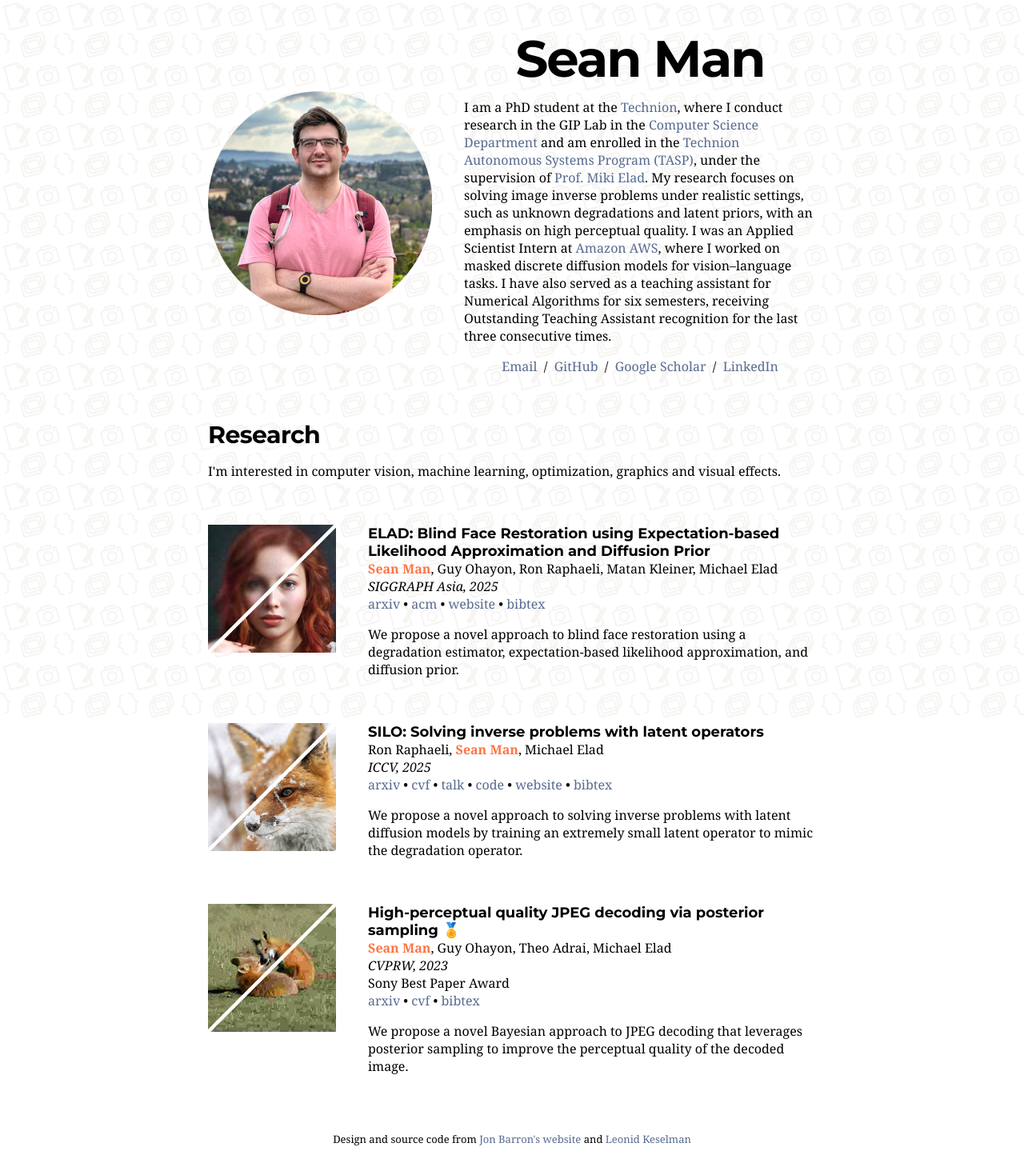
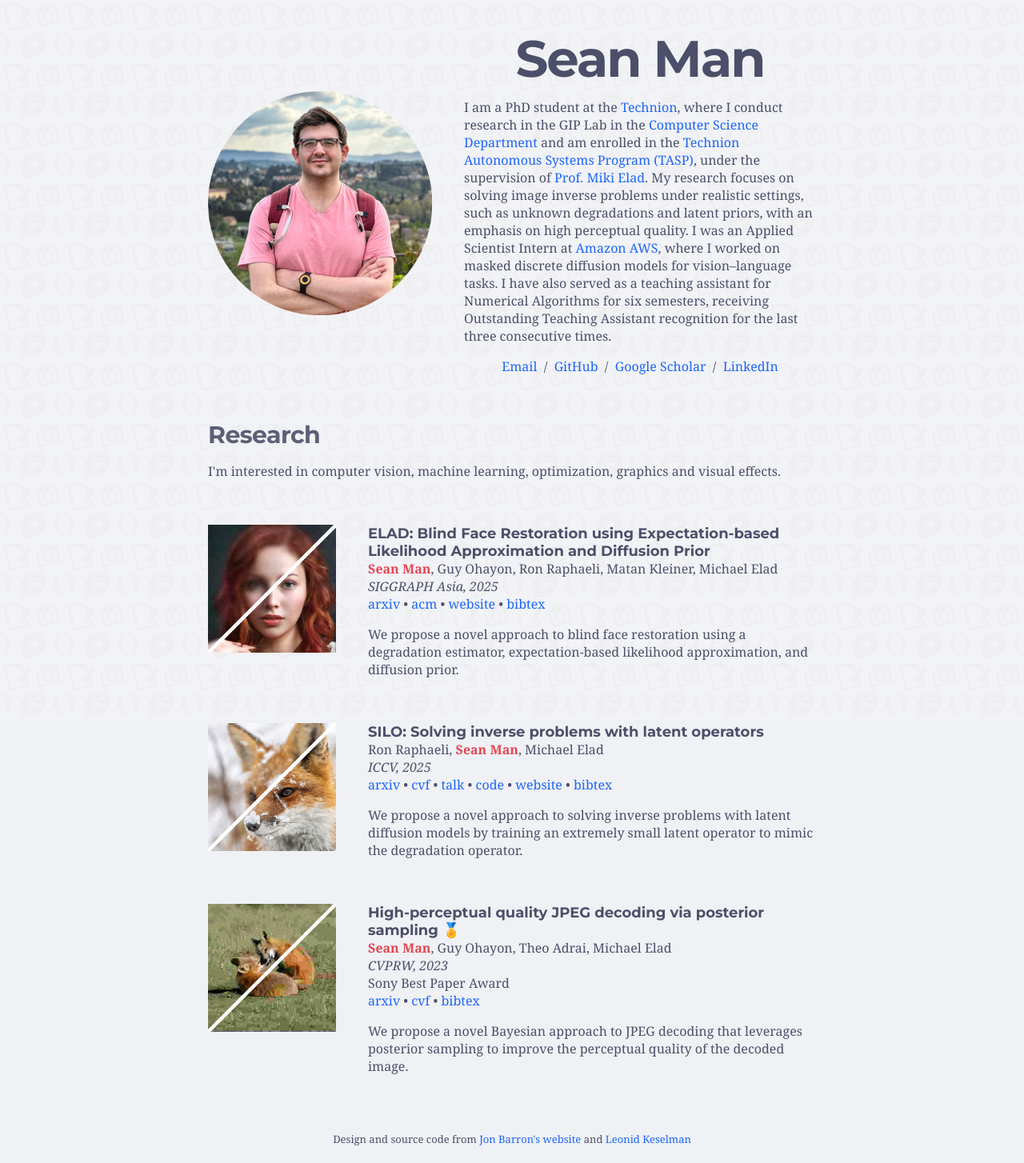
Before and after one commit to man-sean/man-sean.github.io, a Jekyll site: the page built from _posts/2025-12-01-elad.markdown, in a window 1280 px wide. Shown: the whole page at 80% size. Built offline with Jekyll 4.4.1, drawn with Linux system fonts in a browser that asks for light colours; some web fonts are replaced.

Commit message:
Apply Catppuccin Latte color palette

```diff
--- a/_layouts/default.html
+++ b/_layouts/default.html
@@ -122,14 +122,14 @@
     .bibtex-copy {
       background: none;
       border: 0;
-      color: #576a8f;
+      color: var(--ctp-blue);
       cursor: pointer;
       font: inherit;
       padding: 0;
       text-decoration: none;
     }
     .bibtex-copy:hover {
-      color: #ff7444;
+      color: var(--ctp-mauve);
       text-decoration: underline;
     }
     .author-me {
--- a/style.scss
+++ b/style.scss
@@ -12,9 +12,38 @@
 /**************/
 /* BASE RULES */
 /**************/
+:root {
+  --ctp-rosewater: #dc8a78;
+  --ctp-flamingo: #dd7878;
+  --ctp-pink: #ea76cb;
+  --ctp-mauve: #8839ef;
+  --ctp-red: #d20f39;
+  --ctp-maroon: #e64553;
+  --ctp-peach: #fe640b;
+  --ctp-yellow: #df8e1d;
+  --ctp-green: #40a02b;
+  --ctp-teal: #179299;
+  --ctp-sky: #04a5e5;
+  --ctp-sapphire: #209fb5;
+  --ctp-blue: #1e66f5;
+  --ctp-lavender: #7287fd;
+  --ctp-text: #4c4f69;
+  --ctp-subtext1: #5c5f77;
+  --ctp-subtext0: #6c6f85;
+  --ctp-overlay2: #7c7f93;
+  --ctp-overlay1: #8c8fa1;
+  --ctp-overlay0: #9ca0b0;
+  --ctp-surface2: #acb0be;
+  --ctp-surface1: #bcc0cc;
+  --ctp-surface0: #ccd0da;
+  --ctp-base: #eff1f5;
+  --ctp-mantle: #e6e9ef;
+  --ctp-crust: #dce0e8;
+}
+
 body {
-  background-color: #ffffff;
-  color: #000000;
+  background-color: var(--ctp-base);
+  color: var(--ctp-text);
   position: relative;
   z-index: 0;
 }
@@ -26,18 +55,18 @@ body::before {
   background-image: url("/icons/pattern.png");
   background-repeat: repeat;
   background-size: 80px;
-  opacity: 0.35;
+  opacity: 0.2;
   z-index: -1;
 }
 
 a {
-  color: #576a8f;
+  color: var(--ctp-blue);
   text-decoration: none;
 }
 
 a:focus,
 a:hover {
-  color: #ff7444;
+  color: var(--ctp-mauve);
   text-decoration: none;
 }
 
@@ -96,20 +125,20 @@ h1 {
 }
 
 h1 {
-  color: #000000;
+  color: var(--ctp-text);
   text-shadow: none;
 }
 
 h2 {
-  color: #000000;
+  color: var(--ctp-subtext1);
 }
 
 h3 {
-  color: #000000;
+  color: var(--ctp-text);
 }
 
 .author-me {
-  color: #ff7444 !important;
+  color: var(--ctp-maroon) !important;
   font-weight: 700 !important;
 }
 
@@ -176,7 +205,8 @@ h3 {
 }
 
 span.highlight {
-  background-color: #ffffd0;
+  background-color: var(--ctp-yellow);
+  color: var(--ctp-crust);
 }
 
 // Settled on moving the import of syntax highlighting to the bottom of the CSS
```
